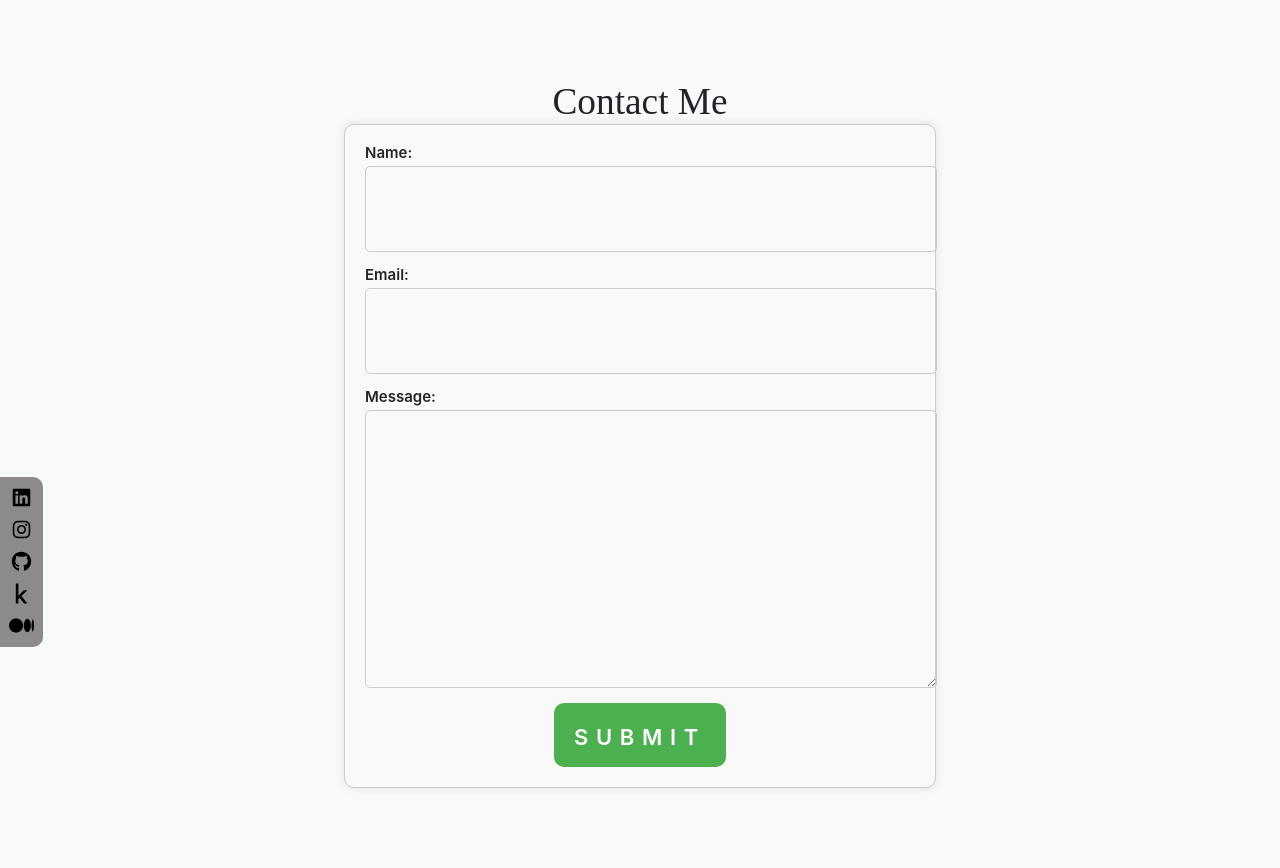
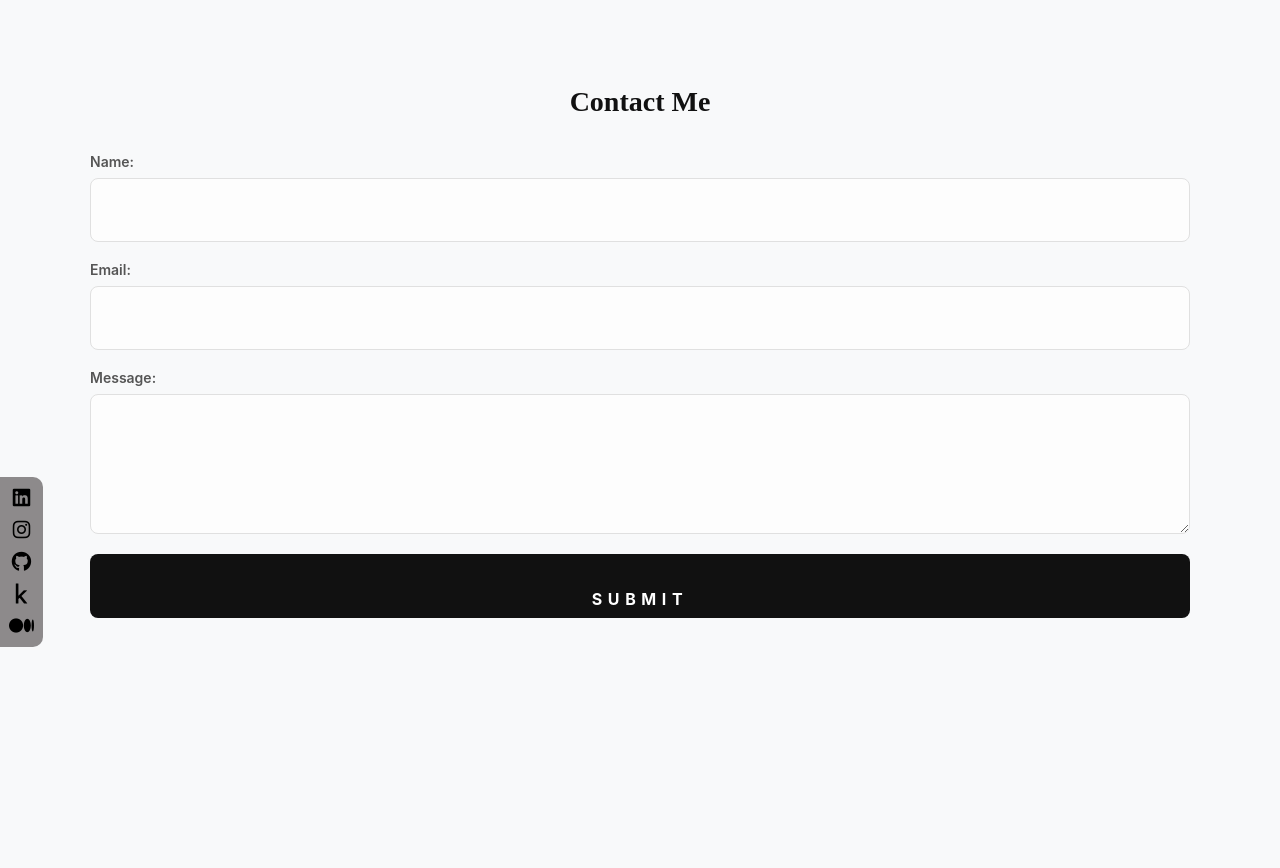
Before and after one commit to patelvandan11/flask12, a Flask app: page /contact in a window 1280 px wide. Shown: the part 118-986 px from the top of the page. After the commit the page ends 765 px from the top, so only its background shows below. Run offline with Flask 2, Linux system fonts and the light colour scheme; some libraries are stand-ins or nearby versions.

Commit message:
changes happen

```diff
--- a/static/form1.css
+++ b/static/form1.css
@@ -23,66 +23,80 @@ main {
     justify-content: center;
     align-items: center;
 }
+/* --- Form Typography --- */
 
-#centered-form {
-    width: 60px;
-    margin-left: 50%;
-    display: flex;
-    padding: 20px;
-
-}
-.centered-form h2 {
+h2 {
     text-align: center;
-}
-#contact-form {
-    /* display: flex;    */
-    justify-content: center;
-    align-items: center;
-    margin: auto;
-    padding: 20px;
-    width: 50%;
-    height: 50%;
-    border: 1px solid #ccc;
-    border-radius: 10px;
-    background-color: #f9f9f9;
-    box-shadow: 0 0 10px rgba(0, 0, 0, 0.1);
-}
-#centered-form form {
-    display: flex;
-    flex-direction: column;
+    font-size: 28px;
+    font-weight: 700;
+    color: #111;
+    margin-top: 0;
+    margin-bottom: 30px;
 }
 
-.centered-form label {
-    margin-bottom: 5px;
+label {
+    display: block;
+    margin-bottom: 8px;
+    font-weight: 600;
+    color: #555;
+    font-size: 14px;
 }
 
-.centered-form input[type="text"],
-.centered-form input[type="email"],
-.centered-form textarea {
+/* --- Form Input Fields --- */
+
+/* Common styles for all text inputs and the textarea */
+#contact-form input[type="text"],
+#contact-form input[type="email"],
+#contact-form textarea {
     width: 100%;
-    padding: 10px;
-    margin-bottom: 15px;
-    border: 1px solid #ccc;
-    border-radius: 5px;
+    padding: 12px;
+    margin-bottom: 20px;
+    border: 1px solid #e0e0e0;
+    border-radius: 8px;
+    background-color: #fdfdfd;
+    box-sizing: border-box; /* Ensures padding doesn't affect the width */
+    font-size: 16px;
+    color: #333;
+    transition: border-color 0.3s ease, box-shadow 0.3s ease;
 }
 
-.centered-form input[type="submit"] {
-    background-color: #4CAF50;
-    color: white;
-    border: none;
-    border-radius: 10px;
-    padding: 4px 20px;
-    cursor: pointer;
-    font-size: 22px;
-    display: block;
-    margin: 0 auto;
+/* Style for when a user clicks into a field (improves user experience) */
+#contact-form input[type="text"]:focus,
+#contact-form input[type="email"]:focus,
+#contact-form textarea:focus {
+    outline: none;
+    border-color: #007bff; /* A subtle blue highlight on focus */
+    box-shadow: 0 0 0 3px rgba(0, 123, 255, 0.1);
 }
 
-.centered-form input[type="submit"]:hover {
-    background-color: #45a049;
+#contact-form textarea {
+    min-height: 140px;
+    resize: vertical; /* Allows user to resize height only, not width */
 }
 
+/* --- Submit Button --- */
 
+#contact-form input[type="submit"] {
+    width: 100%;
+    padding: 15px;
+    border: none;
+    border-radius: 8px;
+    background-color: #111111; /* A strong, contrasting black */
+    color: white;
+    font-size: 16px;
+    font-weight: 700;
+    cursor: pointer;
+    transition: background-color 0.3s ease, transform 0.2s ease;
+}
+
+#contact-form input[type="submit"]:hover {
+    background-color: #333333; /* A slightly lighter black on hover */
+    transform: translateY(-2px); /* A subtle lift effect */
+}
+
+#contact-form input[type="submit"]:active {
+    transform: translateY(0); /* Button returns to original position on click */
+}
 
 @media (max-width: 768px) {
     #contact-form {
```
